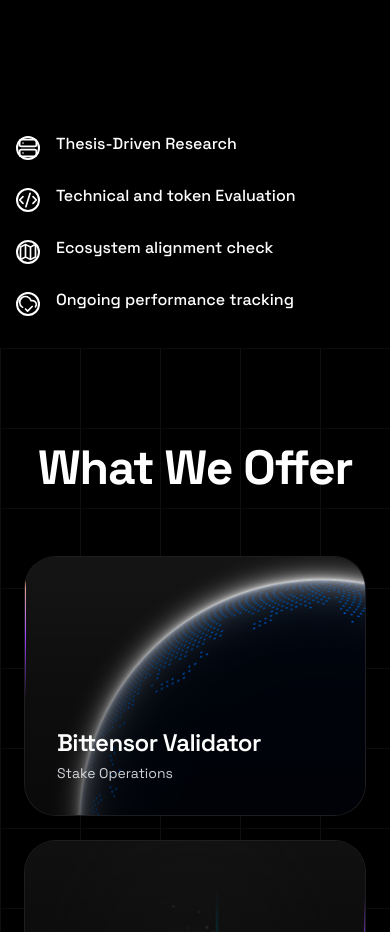
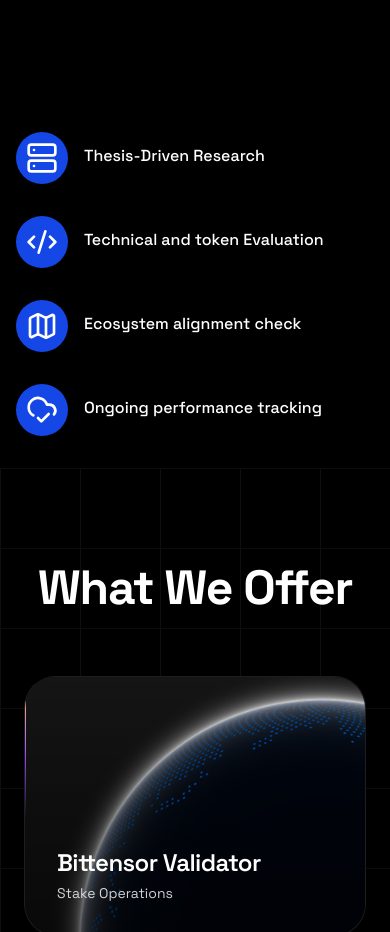
Before and after one commit to sagarregmi2056/lamida-frontend, a Next.js app: page /investors in a window 390 px wide. Shown: the part 2300-3232 px from the top of the page. Built offline with nearby package versions, Linux system fonts and the light colour scheme.

Commit message:
moblie responsiveness  fixess

```diff
--- a/components/LineSection.tsx
+++ b/components/LineSection.tsx
@@ -21,13 +21,15 @@
       {/* MOBILE FALLBACK - Hide timeline on small screens */}
       <div className="block md:hidden">
   <div className="max-w-lg mx-auto px-4">
-          <ul className="space-y-6">
+    <ul className="space-y-8">
       {steps.map((step, index) => (
-              <li key={index} className="flex items-start space-x-4">
-                <div className="flex-shrink-0 w-6 h-6 mt-1 rounded-full border-2 border-white bg-black flex items-center justify-center">
+        <li key={index} className="flex items-start gap-4">
+          <div className="flex-shrink-0 w-13 h-13 rounded-full bg-blue-700 flex items-center justify-center">
             {step.logo}
           </div>
-                <p className="text-base font-medium">{step.description}</p>
+          <p className="text-base font-medium pt-3 flex-1">
+            {step.description}
+          </p>
         </li>
       ))}
     </ul>
```
Lines whose indentation alone changed are shown as unchanged.
